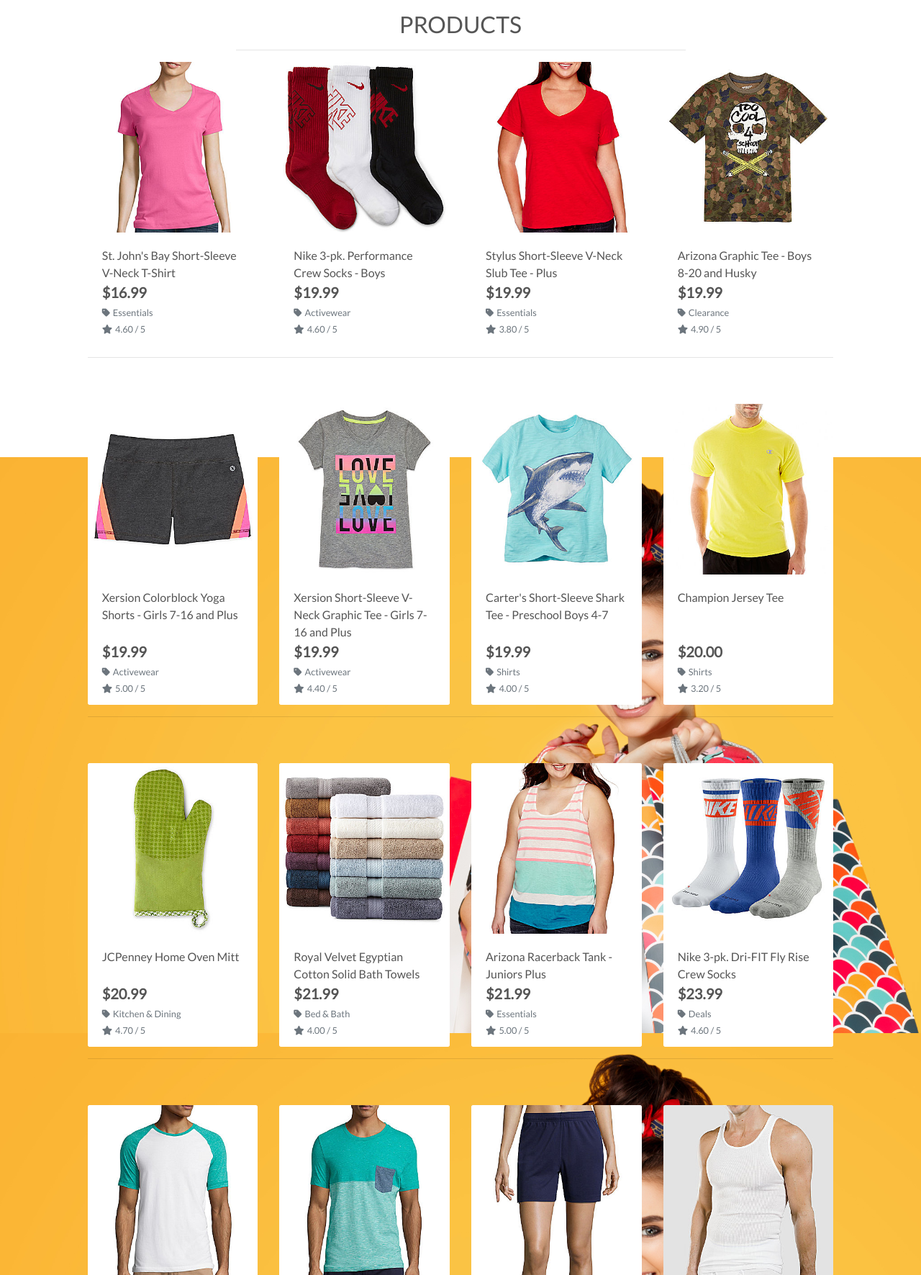
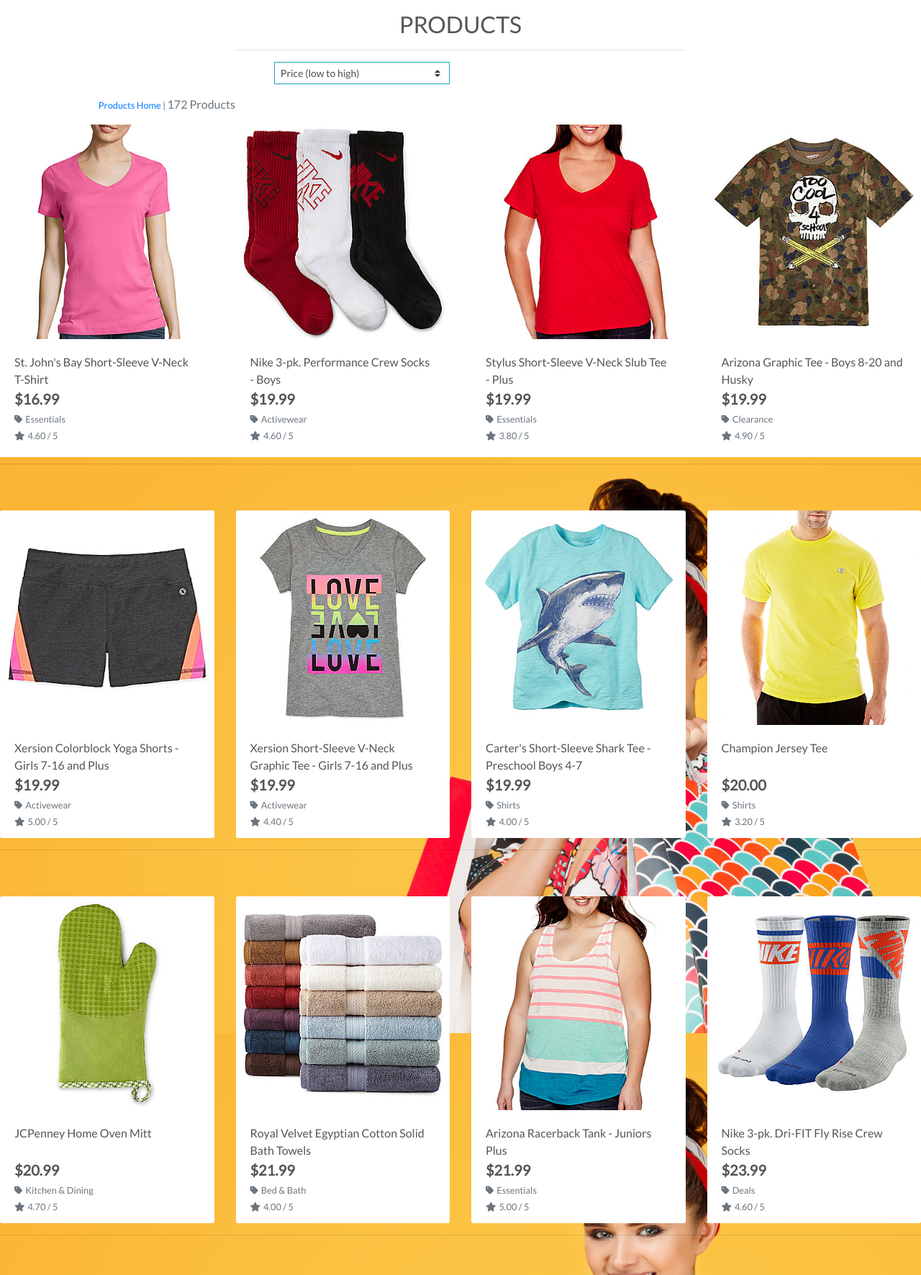
Before and after one commit to LogicAtom/ecommerce, a Django app: a page that uses products/templates/products/products.html in a window 1280 px wide. Shown: the part 165-1936 px from the top of the page at 72% size. Run offline with Django 3.2, Linux system fonts and the light colour scheme; data comes from the database, SQL or seed files in the repository; parts of the project's set-up code (start-up, migrations or seed data) failed here and were passed over; some libraries are stand-ins or nearby versions.

Commit message:
products.html>sort-selector, for products sorting, and shows on pages how many products found

```diff
--- a/products/templates/products/products.html
+++ b/products/templates/products/products.html
@@ -28,6 +28,43 @@
     <div class="row">
         <div class="product-container col-10 offset-1">
             <div class="row mt-1 mb-2"></div>
+            <div class="col-12 col-md-6 my-auto order-md-last d-flex justify-content-center justify-content-md-end">
+                <div class="sort-select-wrapper w-50">
+                    <select id="sort-selector"
+                        class="custom-select custom-select-sm rounded-0 border border-{% if current_sorting != 'None_None' %}info{% else %}black{% endif %}">
+                        <option value="reset" {% if current_sorting == 'None_None' %}selected{% endif %}>Sort by...
+                        </option>
+                        <option value="price_asc" {% if current_sorting == 'price_asc' %}selected{% endif %}>Price (low
+                            to high)</option>
+                        <option value="price_desc" {% if current_sorting == 'price_desc' %}selected{% endif %}>Price
+                            (high to low)</option>
+                        <option value="rating_asc" {% if current_sorting == 'rating_asc' %}selected{% endif %}>Rating
+                            (low to high)</option>
+                        <option value="rating_desc" {% if current_sorting == 'rating_desc' %}selected{% endif %}>Rating
+                            (high to low)</option>
+                        <option value="name_asc" {% if current_sorting == 'name_asc' %}selected{% endif %}>Name (A-Z)
+                        </option>
+                        <option value="name_desc" {% if current_sorting == 'name_desc' %}selected{% endif %}>Name (Z-A)
+                        </option>
+                        <option value="category_asc" {% if current_sorting == 'category_asc' %}selected{% endif %}>
+                            Category (A-Z)</option>
+                        <option value="category_desc" {% if current_sorting == 'category_desc' %}selected{% endif %}>
+                            Category (Z-A)</option>
+                    </select>
+                </div>
+            </div>
+            <div class="col-12 col-md-6 order-md-first">
+                <p class="text-muted mt-3 text-center text-md-left">
+                    {% if search_term or current_categories or current_sorting != 'None_None' %}
+                    <span class="small"><a href="{% url 'products' %}">Products Home</a> | </span>
+                    {% endif %}
+                    {{ products|length }} Products{% if search_term %} found for
+                    <strong>"{{ search_term }}"</strong>{% endif %}
+                </p>
+            </div>
+        </div>
+
+
         <div class="row">
             <!-- Django for loop to iterate threw products variable -->
             {% for product in products %}
@@ -42,8 +79,7 @@
                     </a>
                     {% else %}
                     <a href="{% url 'product_detail' product.id %}">
-                            <img class="card-img-top img-fluid" src="{{ MEDIA_URL }}noimage.png"
-                                alt="{{ product.name }}">
+                        <img class="card-img-top img-fluid" src="{{ MEDIA_URL }}noimage.png" alt="{{ product.name }}">
                     </a>
                     {% endif %}
                     <!-- Top Section End -->
--- a/static/css/base.css
+++ b/static/css/base.css
@@ -73,6 +73,7 @@ body {
 
 a.category-badge>span.badge:hover {
     background: #212529 !important;
+    /* this background color matches bootstrap 'dark' class */
     color: #fff !important;
 }
 
```
Lines whose indentation alone changed are shown as unchanged.
